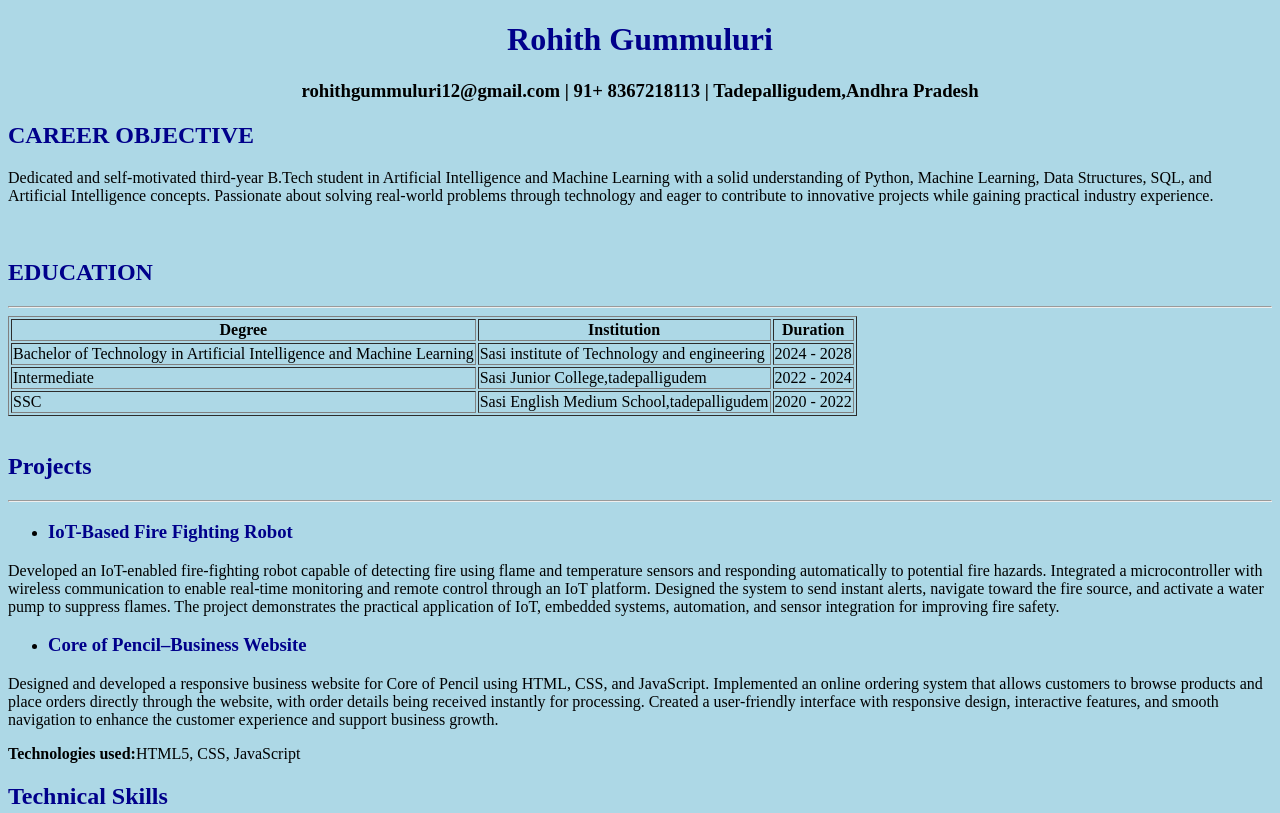
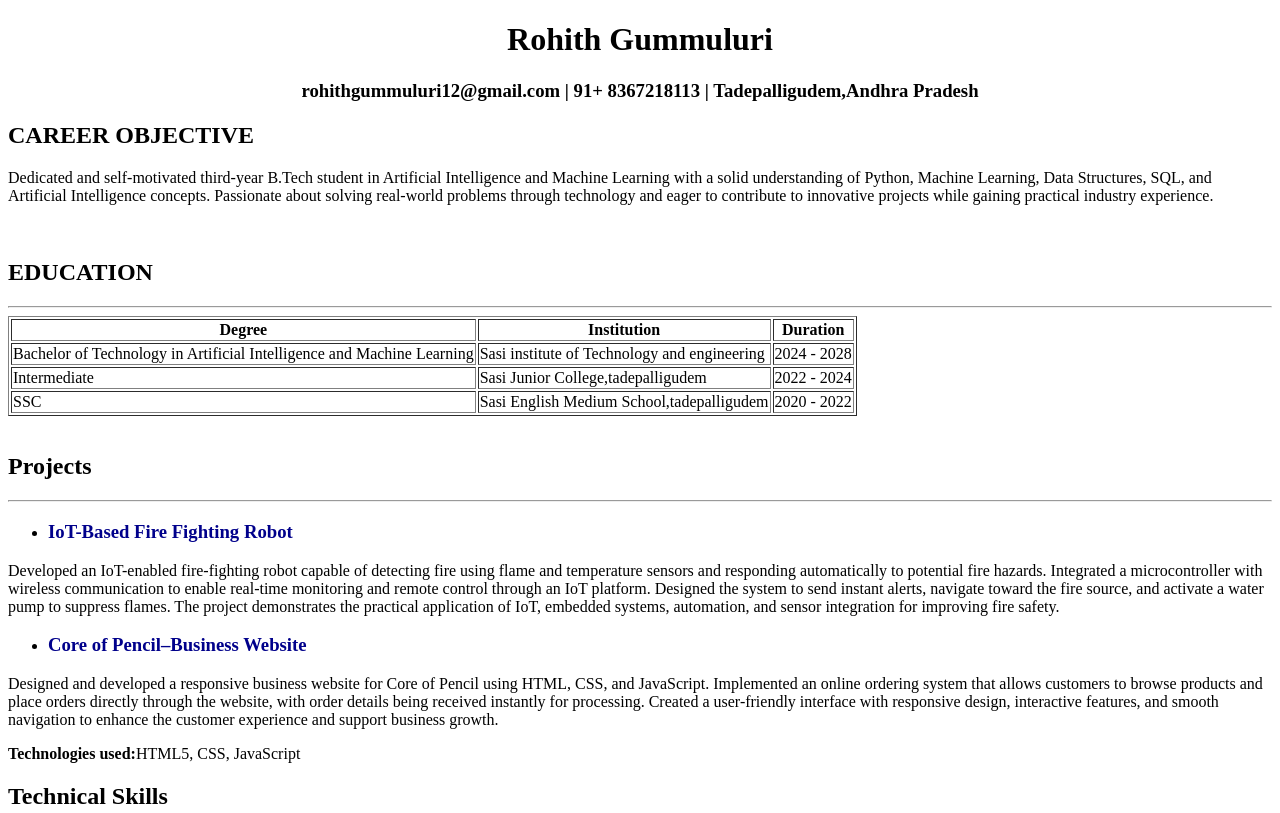
Before and after one commit to Rohithgummuluri/myresume, a plain HTML site: page index.html in a window 1280 px wide. Shown: the top 813 px of the page. Drawn offline with Linux system fonts and the light colour scheme.

Commit message:
Change background and text colors in index.html
Updated the background color and text colors in the HTML file. Adjusted styles for better readability and aesthetics.

```diff
--- a/index.html
+++ b/index.html
@@ -3,12 +3,12 @@
 <head>
     <style>
         body {
-            background-color: lightblue;
+            background-color: white;
             h1{
-                color:darkblue;
+                color:black;
             }
             h2{
-                color:darkblue;
+                color:black;
             }
 
         }
```
